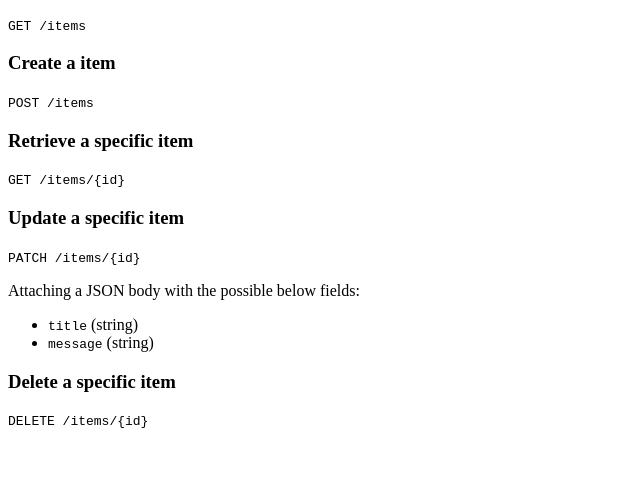
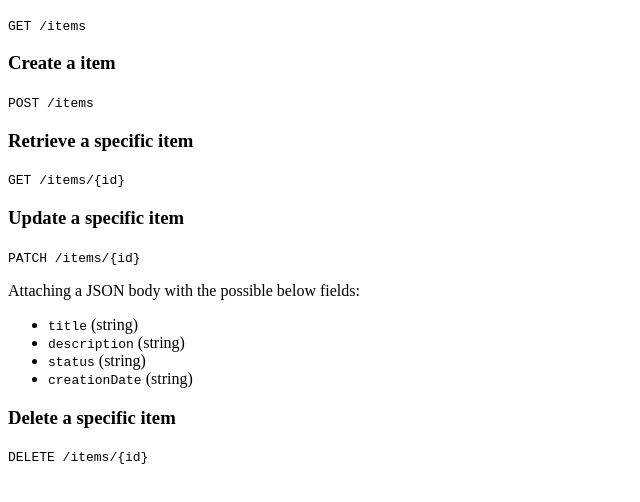
Before and after one commit to AR-47/todo-app-express, a website: page public/index.html in a window 1280 px wide. Shown: the part 152-654 px from the top of the page, without its empty margins (0-640 px from the left). Drawn offline with Linux system fonts and the light colour scheme.

Commit message:
Corrected the 'update a specific item' section

```diff
--- a/public/index.html
+++ b/public/index.html
@@ -27,7 +27,9 @@
         <p>Attaching a JSON body with the possible below fields:</p>
         <ul>
           <li><code>title</code> (string)</li>
-          <li><code>message</code> (string)</li>
+          <li><code>description</code> (string)</li>
+          <li><code>status</code> (string)</li>
+          <li><code>creationDate</code> (string)</li>
         </ul>
       </section>
       <section>
```
